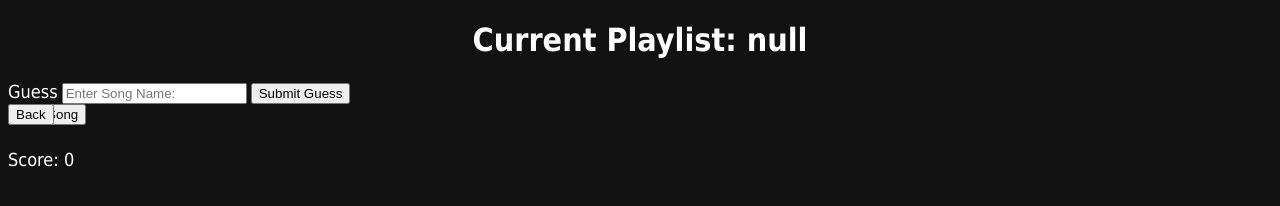
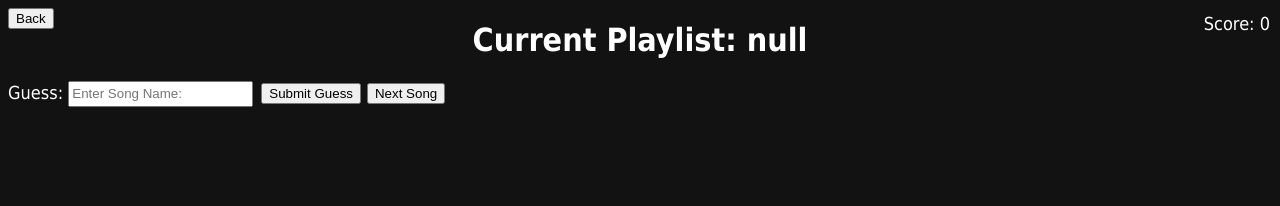
Before and after one commit to liang-alan/liang-alan.github.io, a plain HTML site: page LyricQuizzer/game.html in a window 1280 px wide. Drawn offline with Linux system fonts and the light colour scheme.

Commit message:
added favicon, changed game layout

```diff
--- a/LyricQuizzer/game.html
+++ b/LyricQuizzer/game.html
@@ -2,21 +2,22 @@
 <html lang="en">
 
 <head>
-    <link rel="stylesheet" href="lyricGame.css">
+    <link rel="stylesheet" href="musicGame.css">
+    <link rel="icon" href="images/musicGame.png" type="image/x-icon">
     <meta charset="UTF-8">
-    <title>Lyric Game</title>
+    <title>Music Game</title>
     <meta name="Author" content="Alan Liang">
 </head>
-<script src="lyricGame.js"></script>
+<script src="musicGame.js"></script>
 <body onload = "loadGame()">
         <h1 id="currentPlaylist"> Current Playlist: </h1>
         <div id = "guessSection">
-            <label for="guessEntry" class="form-label">Guess</label>
+            <label for="guessEntry" class="form-label">Guess: </label>
             <input type="text" id="guessEntry" placeholder="Enter Song Name:">
-            <input type="button" onclick="submitGuess()" value="Submit Guess">
+            <input type="button" onclick="submitGuess()" value="Submit Guess" style="margin-left: 4px">
+            <input type="button" onclick="nextSong()" value="Next Song" style="margin-left: 2px">
         </div>
-        <input type="button" class="topLeft" onclick="backToMenu()" value="Back">
-        <input type="button" onclick="nextSong()" value="Next Song">
+        <input type="button" id="backButton" onclick="backToMenu()" value="Back">
         <p id="guessResult"></p>
         <p id="scoreText">Score: 0</p>
 
--- a/LyricQuizzer/lyricGame.css
+++ b/LyricQuizzer/musicGame.css
@@ -1,7 +1,7 @@
 body {
   background-color: #121212;
 }
-h1, h2, h3, h4, h5, h6  {   /* make headings spotify green */
+h1, h2, h3, h4, h5, h6  {
     font-family : Tahoma;
     color: #FFFFFF;
     text-align: center;
@@ -53,12 +53,15 @@ label {
     color: #FFFFFF;
     font-family: Tahoma;
     font-size: 18px;
-    margin-top: 10px;
-    margin-right: 10px;
-    position:absolute;
+    top: -5px;
+    right: 10px;
+    position: fixed;
 }
-.topLeft {
-    position:absolute;
-    top:10;
-    left:10;
+#backButton {
+    position: fixed;
+    top: 8px;
+    left: 8px;
 }
+#guessEntry {
+    height: 20px;
+}
```
Also changed, not shown: LyricQuizzer/musicGame.html (renamed from LyricQuizzer/lyricGame.html, +5 -4 lines), LyricQuizzer/images/musicGame.png (added), LyricQuizzer/musicGame.js (renamed from LyricQuizzer/lyricGame.js).
